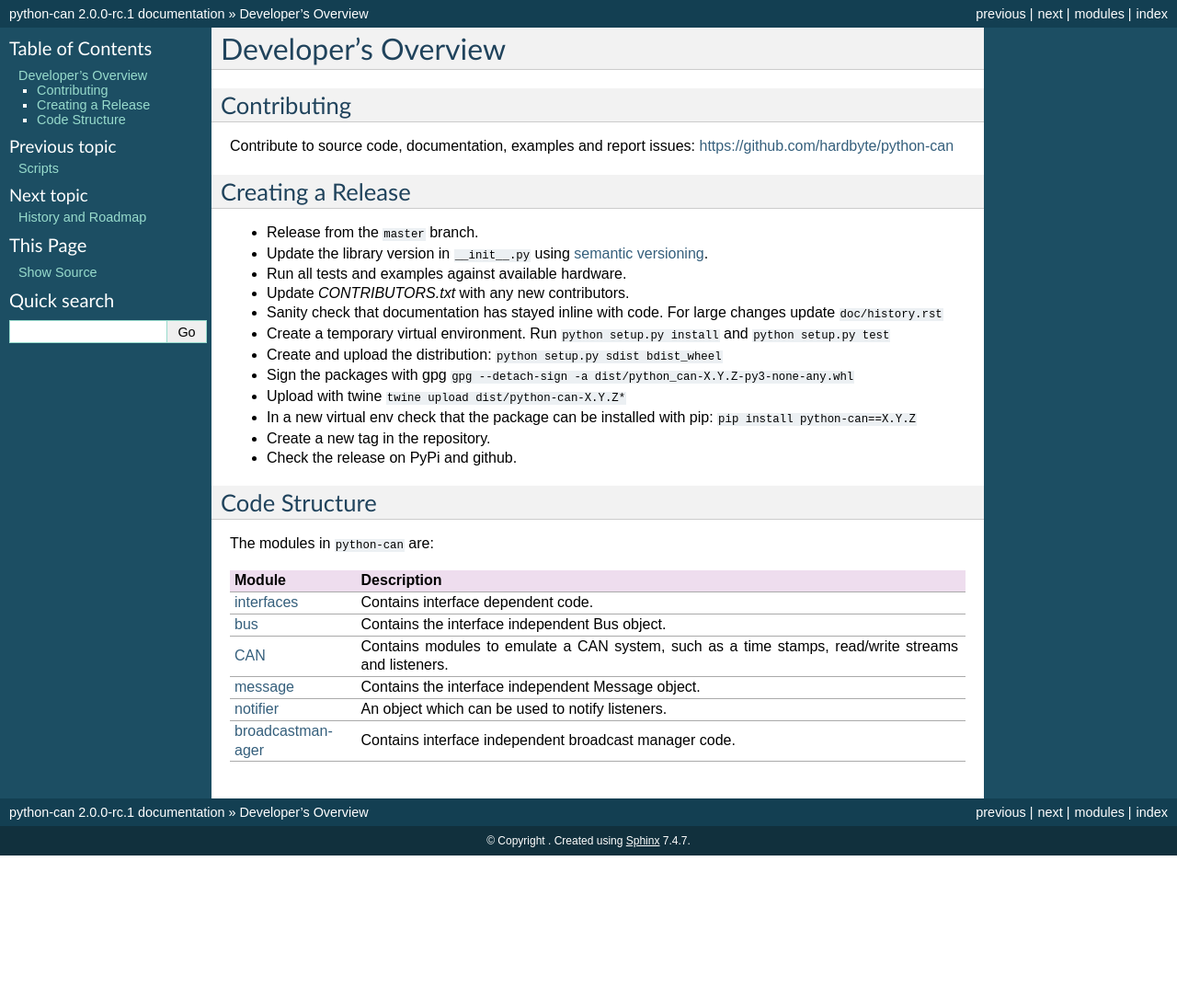
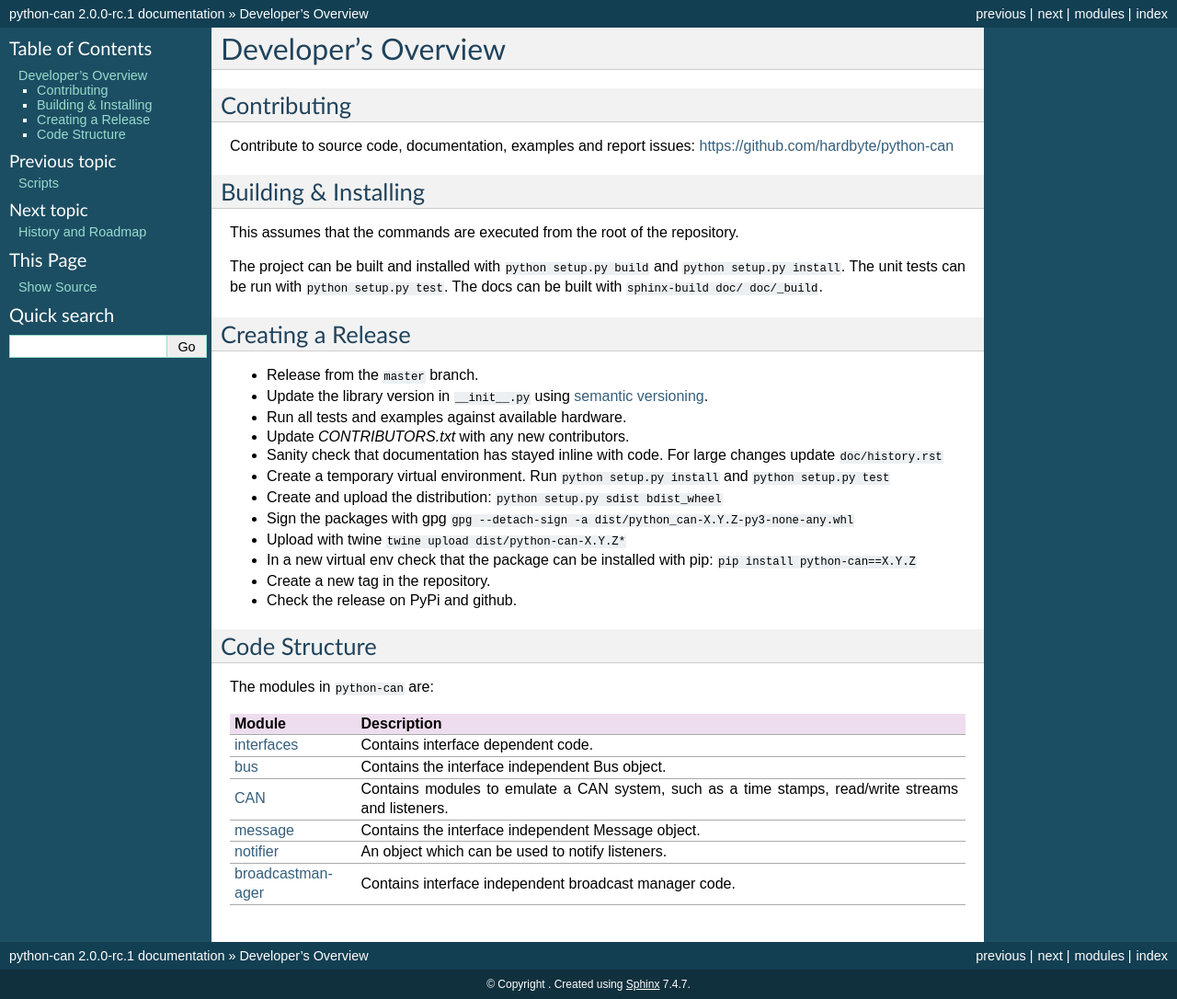
Before and after one commit to hardbyte/python-can, a Sphinx documentation site: the page built from doc/development.rst, in a window 1280 px wide. Shown: the whole page at 92% size. Built offline with Sphinx 7.4.7, drawn with Linux system fonts in a browser that asks for light colours; before the commit the page ends 930 px from its top, so only the background shows below that.

Commit message:
added some info text about "how to build this project", to make getting started faster

```diff
--- a/doc/development.rst
+++ b/doc/development.rst
@@ -7,6 +7,17 @@ Contributing
 
 Contribute to source code, documentation, examples and report issues:
 https://github.com/hardbyte/python-can
+
+
+Building & Installing
+---------------------
+
+This assumes that the commands are executed from the root of the repository.
+
+The project can be built and installed with ``python setup.py build`` and
+``python setup.py install``.
+The unit tests can be run with ``python setup.py test``.
+The docs can be built with ``sphinx-build doc/ doc/_build``.
 
 
 Creating a Release
```
